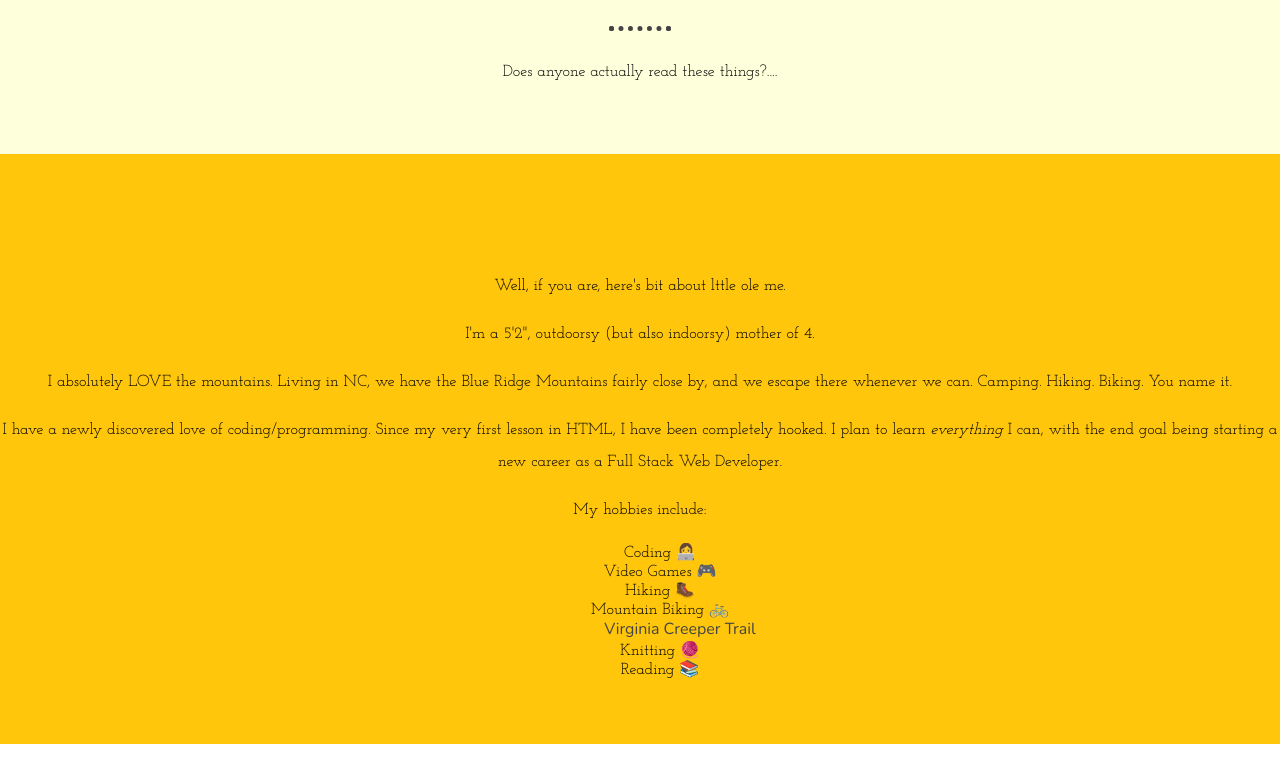
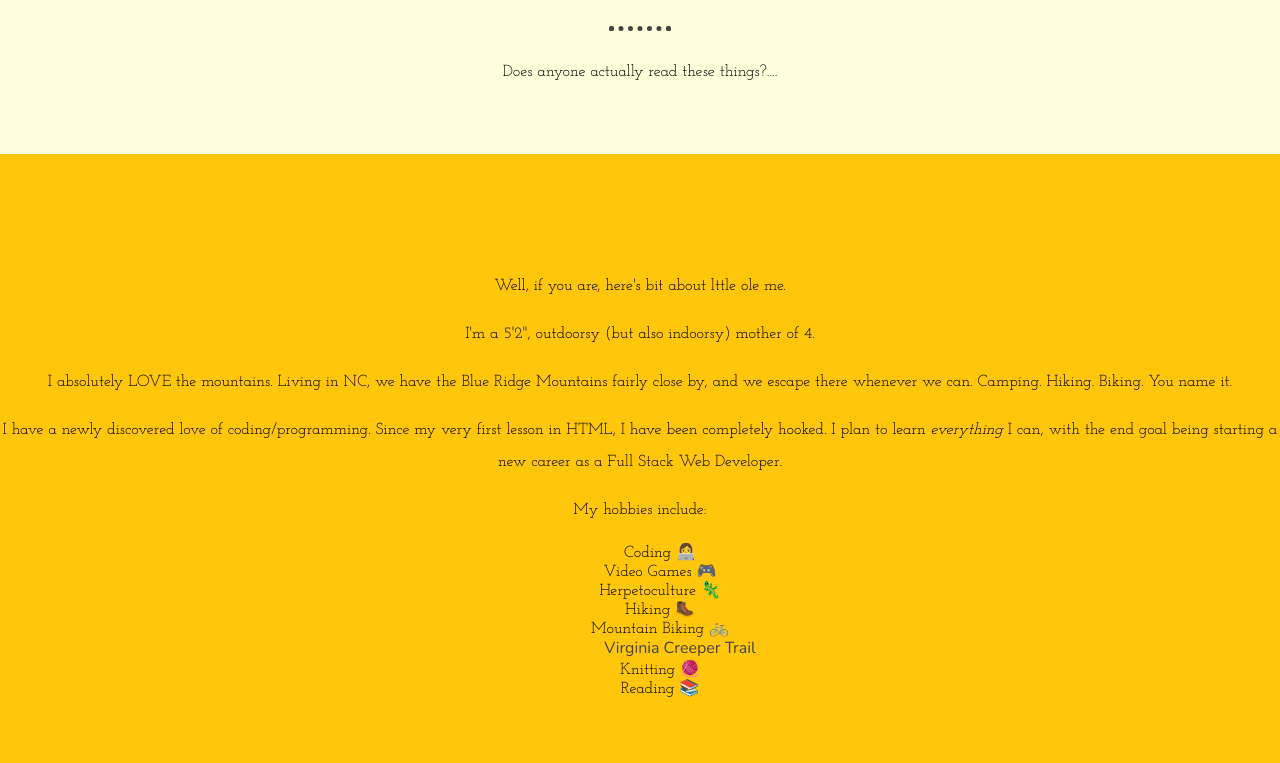
Before and after one commit to Kimisprings/CV, a plain HTML site: page about.html in a window 1280 px wide. Shown: the part 659-1422 px from the top of the page. Drawn offline with nearby package versions, Linux system fonts and the light colour scheme; a web font is replaced by a local one.

Commit message:
Added hobby

```diff
--- a/about.html
+++ b/about.html
@@ -54,6 +54,7 @@
         <ul style="list-style-type:none;">
           <li>Coding 👩‍💻</li>
           <li>Video Games 🎮</li>
+          <li>Herpetoculture 🦎</li>
           <li>Hiking 🥾</li>
           <li>Mountain Biking 🚲</li>
             <ul style="list-style-type:none;">
```
